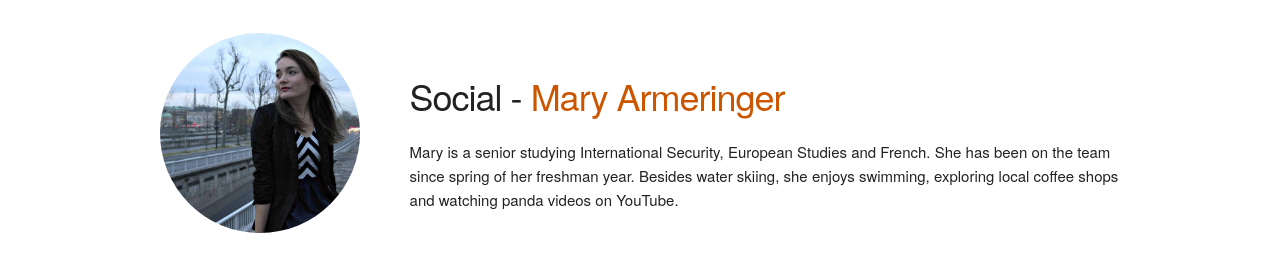
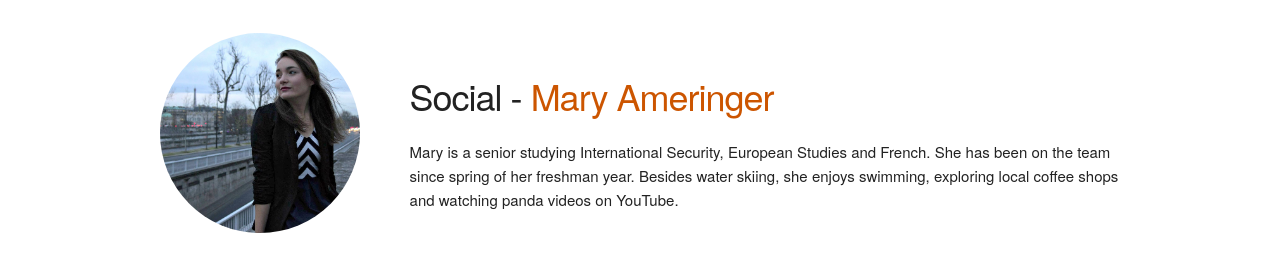
Before and after one commit to simplyluke/utwaterski, a Jekyll site: the page built from contact.md, in a window 1280 px wide and 900 px high, scrolled down 1796 px. Shown: the part 190-460 px from the top of the window. Built offline with Jekyll 4.4.1, drawn with Linux system fonts in a browser that asks for light colours.

Commit message:
fix typo in mary's name

```diff
--- a/contact.md
+++ b/contact.md
@@ -67,7 +67,7 @@ permalink: /contact/
           <div class="officer-image" style="background-image: url({{site.url}}/assets/images/members/mary.jpg)"></div>
         </div>
         <div class="nine columns">
-          <h3>Social - <a href="mailto:mary.ameringer@utexas.edu">Mary Armeringer</a></h3>
+          <h3>Social - <a href="mailto:mary.ameringer@utexas.edu">Mary Ameringer</a></h3>
           <p>Mary is a senior studying International Security, European Studies and French. She has been on the team since spring of her freshman year. Besides water skiing, she enjoys swimming, exploring local coffee shops and watching panda videos on YouTube.</p>
         </div>
       </div>
```
